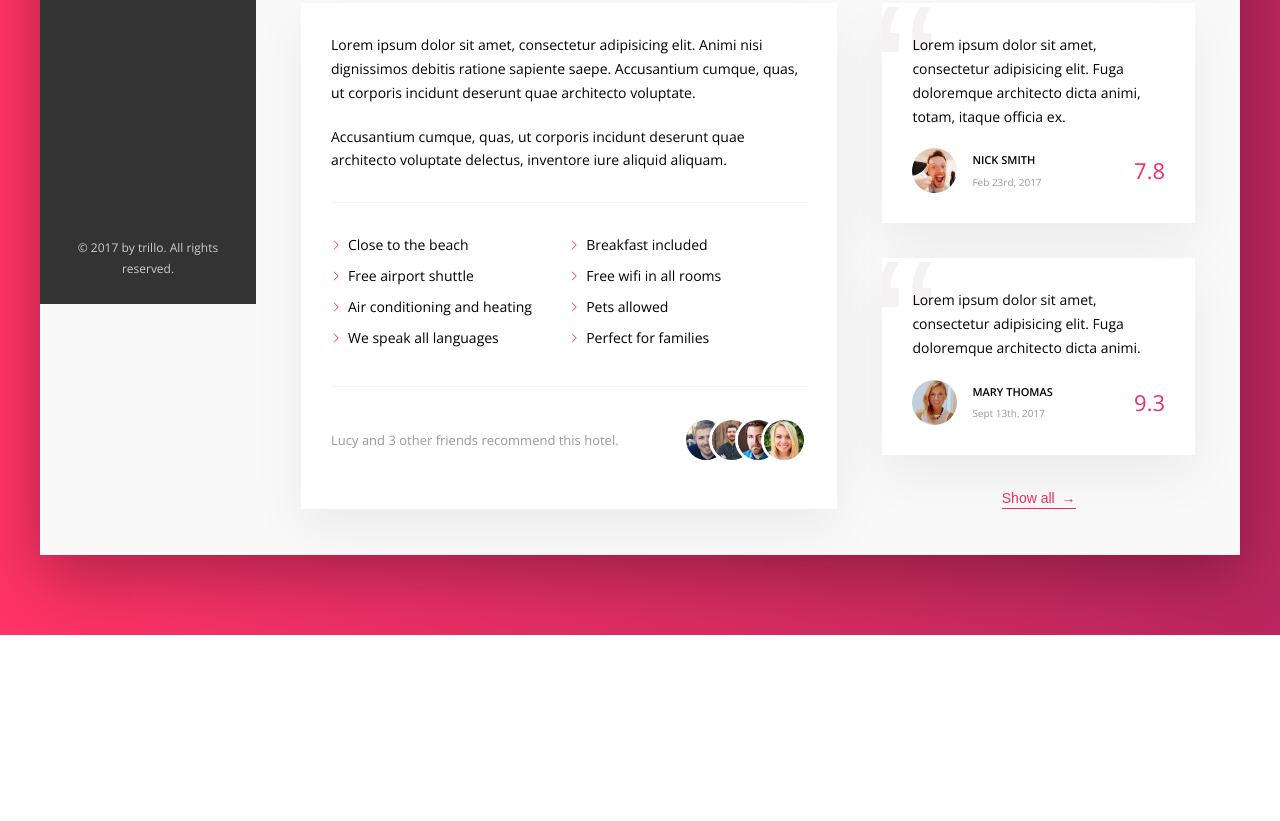
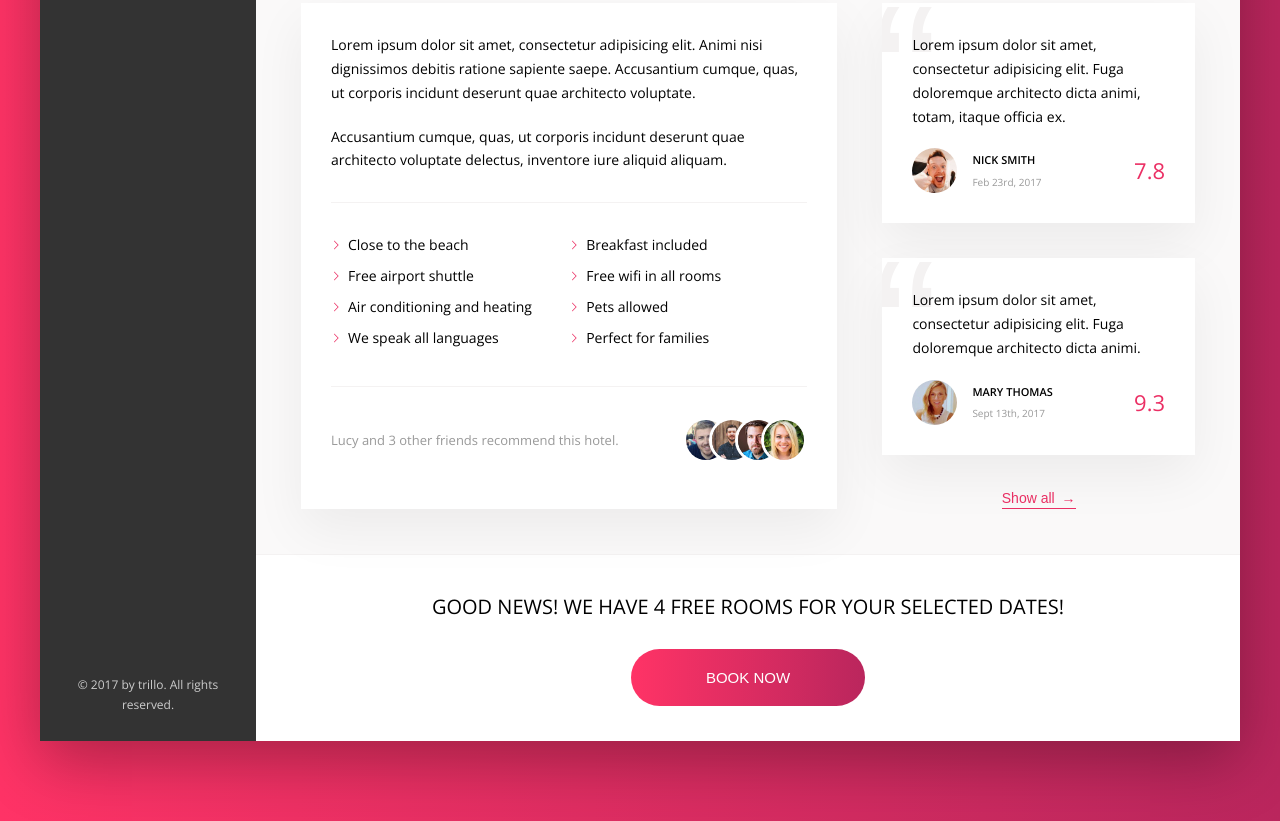
Before and after one commit to pkErbynn/advanced-css-and-sass, a website: page trillo/index.html in a window 1280 px wide. Shown: the part 646-1467 px from the top of the page. Before the commit the page ends 1281 px from the top, so only its background shows below. Drawn offline with nearby package versions, Linux system fonts and the light colour scheme.

Commit message:
re-fix cta section

```diff
--- a/trillo/index.html
+++ b/trillo/index.html
@@ -199,8 +199,9 @@
 
                             <button class="btn-inline">Show all <span>&rarr;</span></button>
                         </div>
+                    </div>
 
-                        <!-- <div class="cta">
+                    <div class="cta">
                         <h2 class="cta__book-now">
                             Good news! We have 4 free rooms for your selected dates!
                         </h2>
@@ -208,10 +209,7 @@
                             <span class="btn__visible">Book now</span>
                             <span class="btn__invisible">Only 4 rooms left</span>
                         </button>
-                        </div> -->
-
                     </div>
-
 
                 </main>
             </div>
--- a/trillo/sass/_layout.scss
+++ b/trillo/sass/_layout.scss
@@ -48,9 +48,8 @@
     flex-direction: column;
     justify-content: space-between;
 
-    // Test
-    height: 80rem;
-
+    // // Test
+    // height: 80rem;
 }
 
 .hotel-view {
```
Also changed, not shown: trillo/css/style.css. Lines whose indentation alone changed are shown as unchanged.
